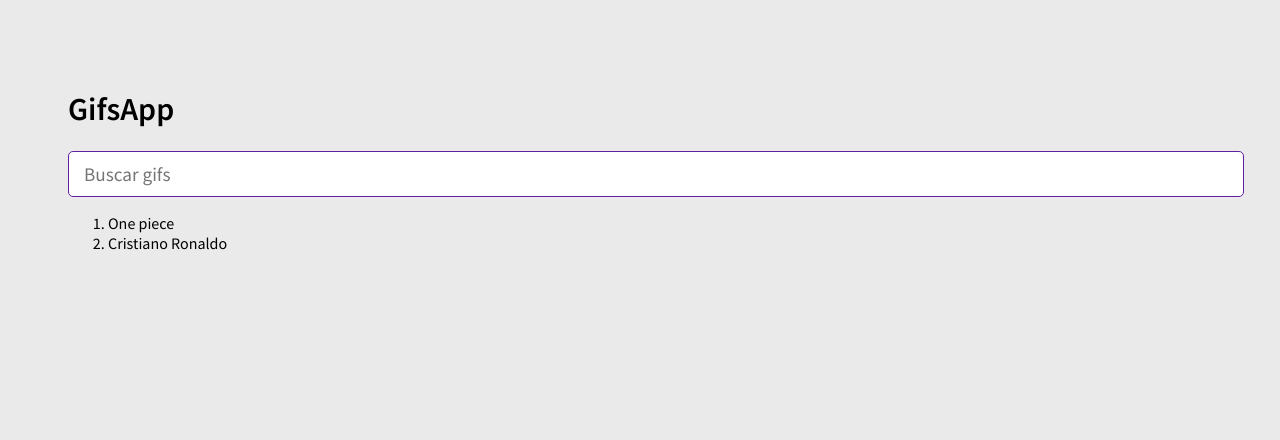
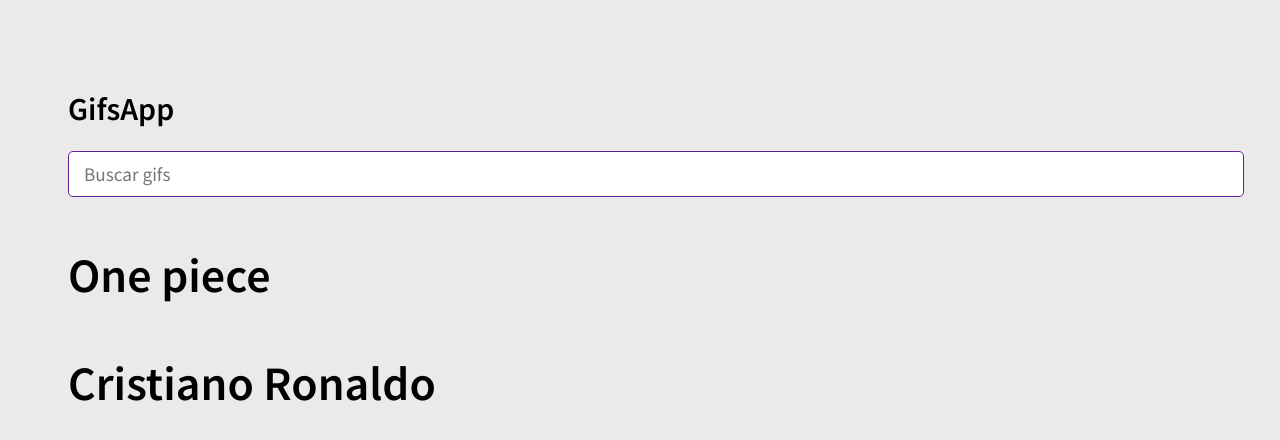
Before and after one commit to Isradeveloper/gifs-app, a React (Vite) app: page / in a window 1280 px wide. Shown: the top 440 px of the page. Built offline with nearby package versions, Linux system fonts and the light colour scheme.

Commit message:
Creacion componente GifGrid

```diff
--- a/src/GifsApp.jsx
+++ b/src/GifsApp.jsx
@@ -1,5 +1,6 @@
 import { useState } from 'react'
 import { AddCategory } from './components/AddCategory'
+import { GifGrid } from './components/GifGrid'
 
 export const GifsApp = () => {
 
@@ -8,9 +9,9 @@
 
   const onAddCategory = (newCategory) => {
 
-    if(categories.includes(newCategory))return
+    if (categories.includes(newCategory)) return
+    setCategories([newCategory, ...categories])
 
-    setCategories([newCategory, ...categories])
   }
 
   return (
@@ -20,18 +21,20 @@
 
       {/* Input */}
       <AddCategory
-        // setCategories = {setCategories} categories={categories}
         onNewCategory={(event) => onAddCategory(event)}
       />
 
       {/* Listado de Gifs */}
-      <ol>
-        {categories.map((category) => { //Generamos los li con .map
-          return <li key={category}>{category}</li> //Cuando generamos elementos dinamicos debemos usar keys
-        })}
-      </ol>
 
-      {/* Gif item */}
+      {
+        categories.map((category)=>(
+
+          <GifGrid key={category} category={category}/>
+
+        ))
+      }
+
+
     </>
   )
 }
--- a/src/components/AddCategory.jsx
+++ b/src/components/AddCategory.jsx
@@ -1,4 +1,4 @@
-import React from 'react'
+
 import { useState } from 'react'
 
 
--- /dev/null
+++ b/src/components/GifGrid.jsx
@@ -0,0 +1,10 @@
+
+export const GifGrid = ({ category }) => {
+
+
+    return (
+      <>
+        <h3>{category}</h3>
+      </>
+    )
+}
```
